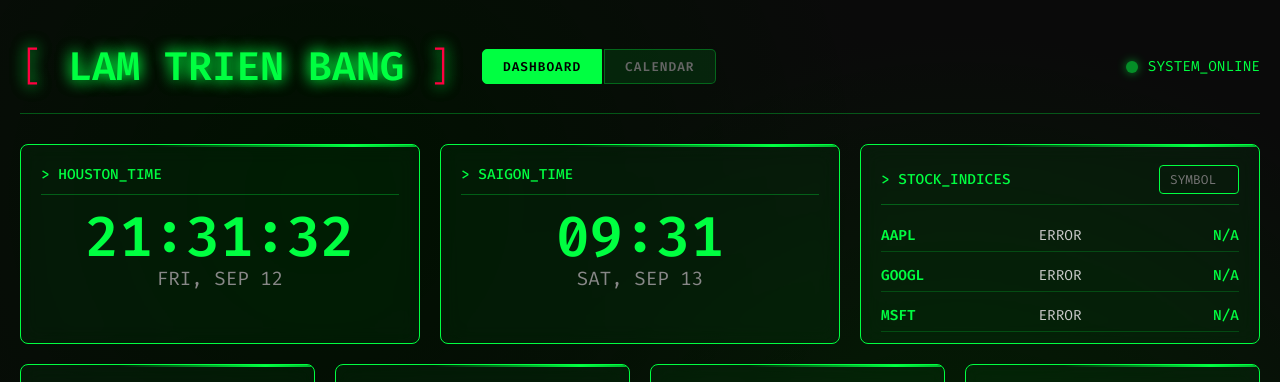
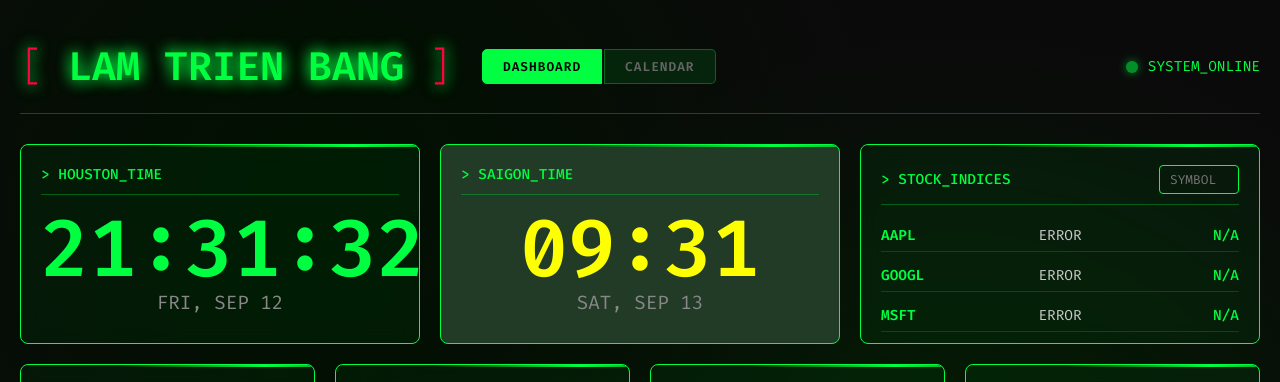
Before and after one commit to trienblam/bdashboard, a website: page public/index.html in a window 1280 px wide. Shown: the top 382 px of the page. Drawn offline with Linux system fonts and the light colour scheme; no server answers.

Commit message:
update clock font

```diff
--- a/public/css/style.css
+++ b/public/css/style.css
@@ -101,6 +101,9 @@ body {
     position: relative;
     overflow: hidden;
 }
+.widget.vietnam-clock {
+    background: #213b27;
+}
 
 .widget::before {
     content: '';
@@ -142,12 +145,16 @@ body {
 /* Widget Grid Positioning - No specific positioning needed with new structure */
 
 .time-display {
-    font-size: 3.5rem;
+    font-size: 5rem;
     font-weight: 600;
     color: #00ff41;
     text-align: center;
     line-height: 1;
     font-variant-numeric: tabular-nums;
+}
+
+.time-display#vnTime {
+    color: #feff00;
 }
 
 .time-display.small {
```
Also changed, not shown: 1 other file.
